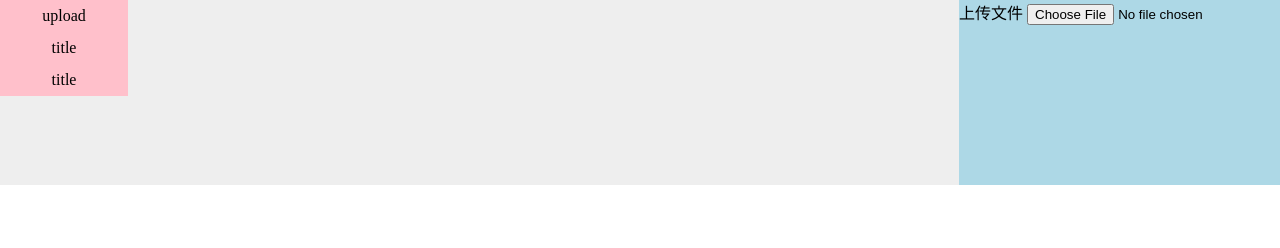
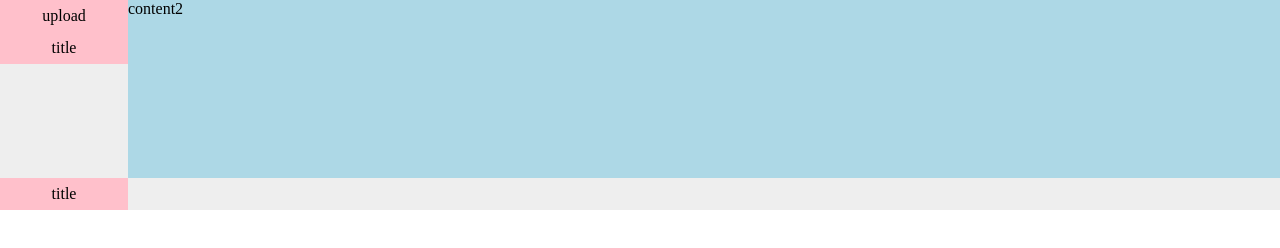
Before and after one commit to defims/def, a plain HTML site: page index.html in a window 1280 px wide. Drawn offline with Linux system fonts and the light colour scheme.

Commit message:
failed width big height content

```diff
--- a/components.css
+++ b/components.css
@@ -396,11 +396,11 @@
     .def-tabs.vertical>dd {
         float: none;
         margin: 0 0 0 8em;
-        width: auto;
+        padding: 0 0 10em 0;
+        width: 100%;
+        background: lightblue;
     }
     .content {
-        float: right;
-        padding: 0 0 10em 0;
-        background: lightblue;
+        /*float: right;/*此处浮动由.def-tabs清除，使得dt不被挤下去*/
     }
 /*.tabs.vertical end*/
--- a/index.html
+++ b/index.html
@@ -42,16 +42,14 @@ div span 用于定位
     .def-tabs>dd使用width:100%;在ie7下没有border-box实现
     -->
     <dl class="def-tabs vertical">
-        <dt class="target">upload</dt>
+        <dt>upload</dt>
         <dd>
-            <div class="content">
-                <label class="upload">
-                    上传文件
-                    <input type="file" />
-                </label>
-            </div>
+            <label class="upload">
+                上传文件
+                <input type="file" />
+            </label>
         </dd>
-        <dt>
+        <dt class="target">
             title
         </dt>
         <dd>
```
